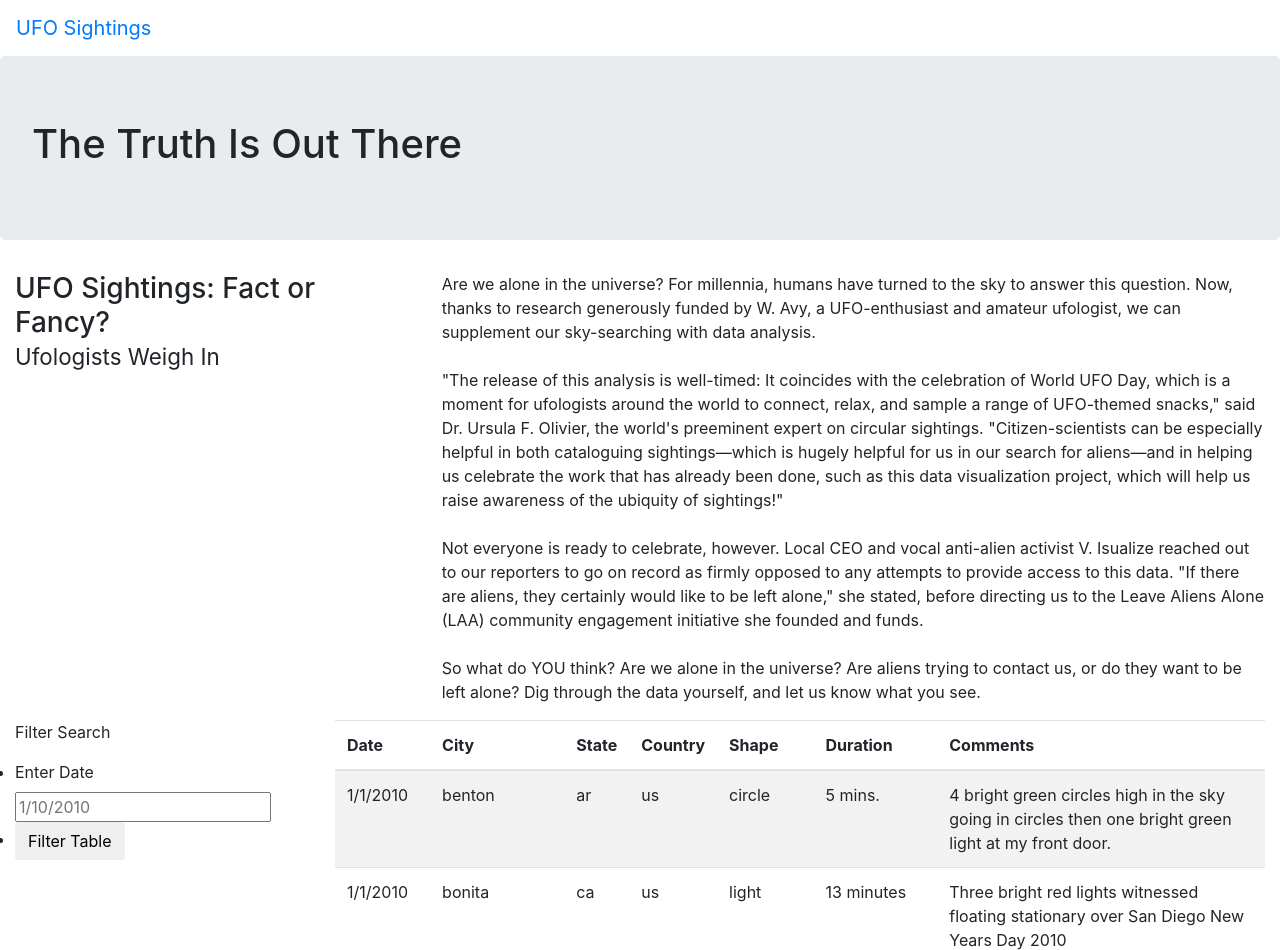
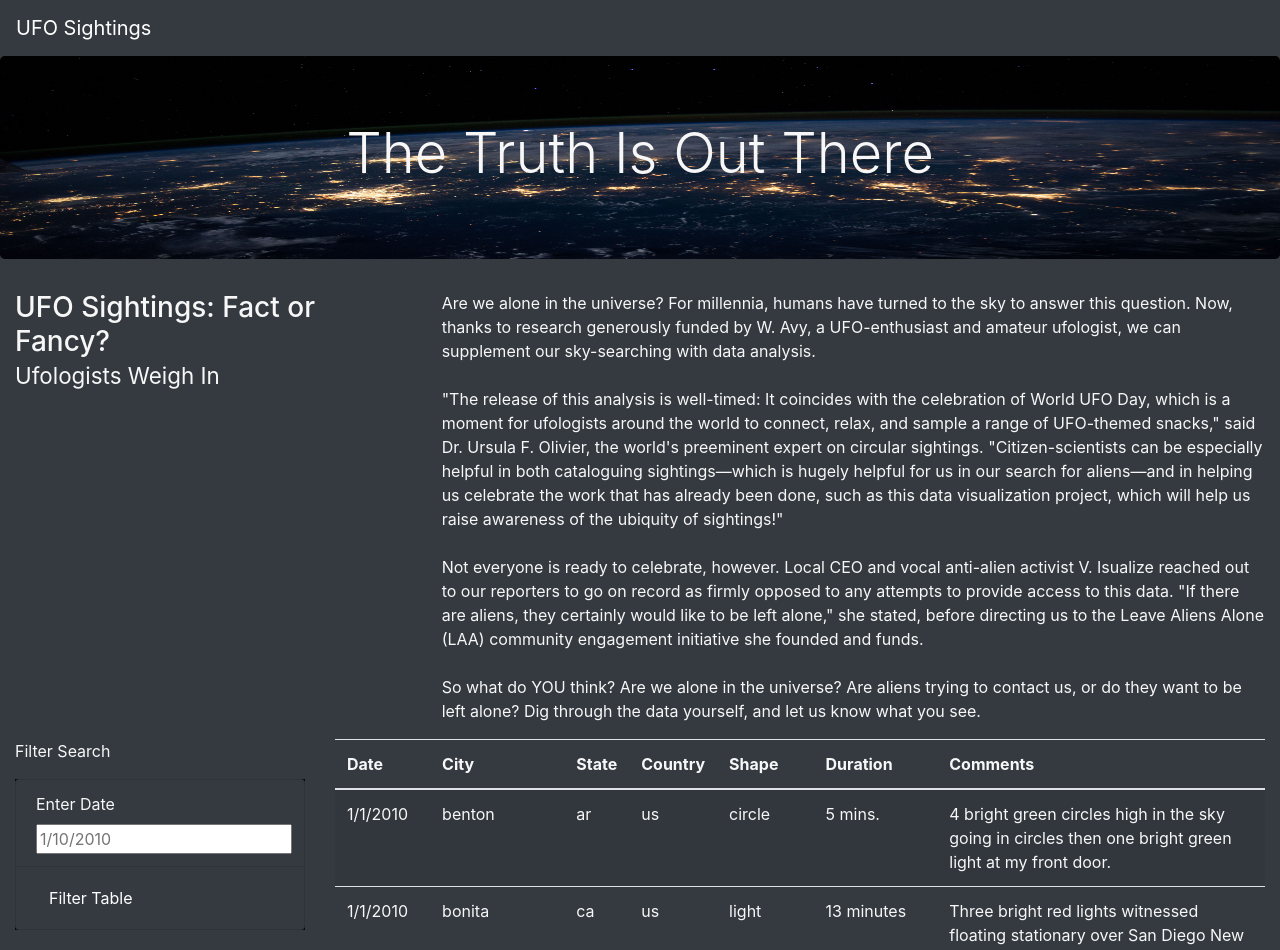
Before and after one commit to mahmud-nobe/UFOs, a plain HTML site: page index.html in a window 1280 px wide. Shown: the top 950 px of the page. Drawn offline with nearby package versions, Linux system fonts and the light colour scheme.

Commit message:
change the style to dark and organize the files

```diff
--- a/index.html
+++ b/index.html
@@ -16,14 +16,14 @@
         href = 'static/css/style.css'
         />
 </head>
-<body>
+<body class="bg-dark">
     <div class="wrapper">
-        <nav class = 'navbar navbar-expand-lg'>
+        <nav class = 'navbar navbar-dark bg-dark navbar-expand-lg'>
             <a class="navbar-brand" href="index.html">UFO Sightings</a>
         </nav>
 
         <div class = 'jumbotron'>
-            <h1>The Truth Is Out There</h1>
+            <h1 class="display-4">The Truth Is Out There</h1>
         </div>
 
         <div class = "container-fluid">
@@ -53,12 +53,12 @@
                         <p>Filter Search</p>
 
                         <ul class="list-group">
-                            <li class="list-group=item">
+                            <li class="list-group-item bg-dark">
                                 <label for="date">Enter Date</label>
                                 <input type="text" placeholder = '1/10/2010' id="datetime">
                             </li>
-                            <li class="list-group=item">
-                                <button type="button" id="filter-btn" class="btn btn-default">Filter Table</button>
+                            <li class="list-group-item bg-dark">
+                                <button type="button" id="filter-btn" class="btn btn-dark">Filter Table</button>
                             </li>
                         </ul>
                     </form>
@@ -89,7 +89,7 @@
     </div>
 
     <script src="https://cdnjs.cloudflare.com/ajax/libs/d3/4.12.0/d3.js"></script>
-    <script src="js/data.js"></script>
-    <script src="js/app.js"></script>
+    <script src="static/js/data.js"></script>
+    <script src="static/js/app.js"></script>
 </body>
 </html>
--- a/static/css/style.css
+++ b/static/css/style.css
@@ -0,0 +1,12 @@
+body {
+    color: #f7f7f7;
+}
+.jumbotron {
+    background: #000;
+    background-image: url("../image/nasa.jpg");
+    background-size: 100% 100%;
+    text-align: center;
+}
+.list-group {
+    background: black;
+}
```
Also changed, not shown: static/image/nasa.jpg (added), static/js/app.js (renamed from js/app.js), static/js/data.js (renamed from js/data.js).
